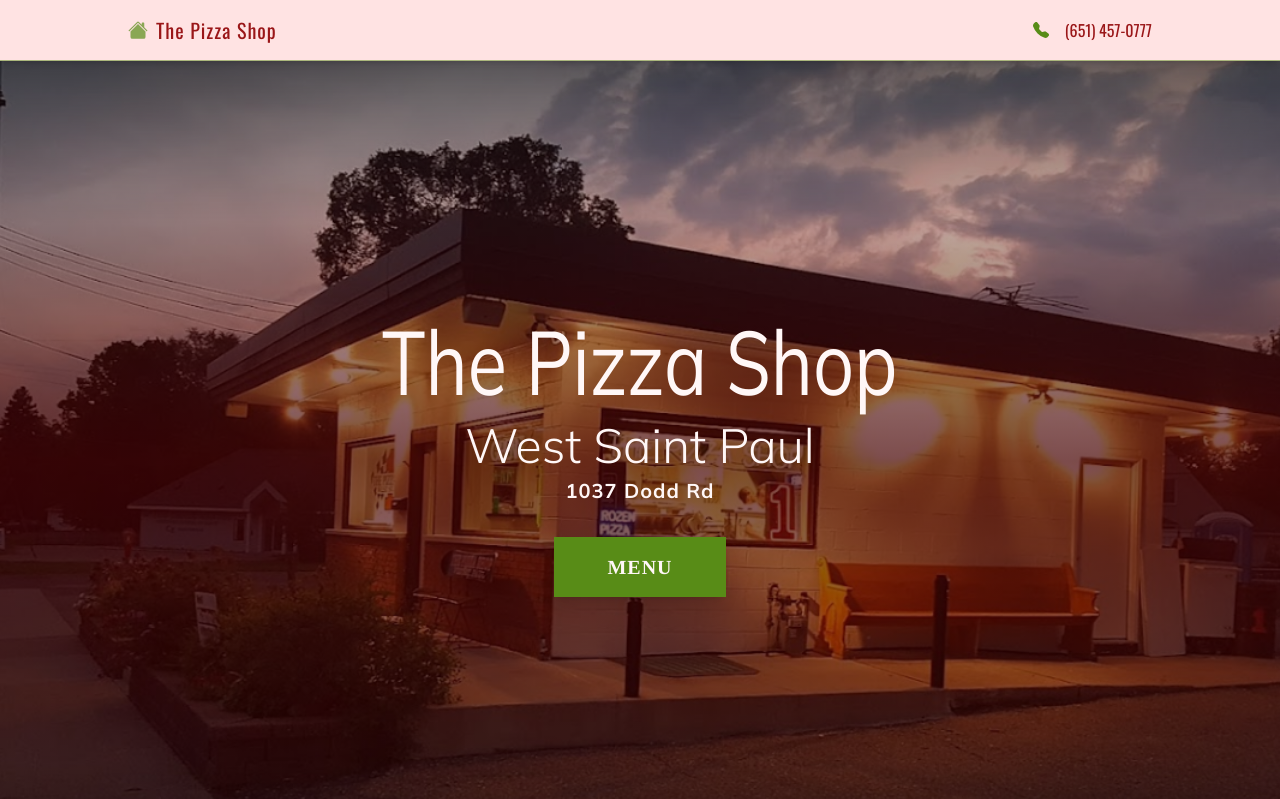
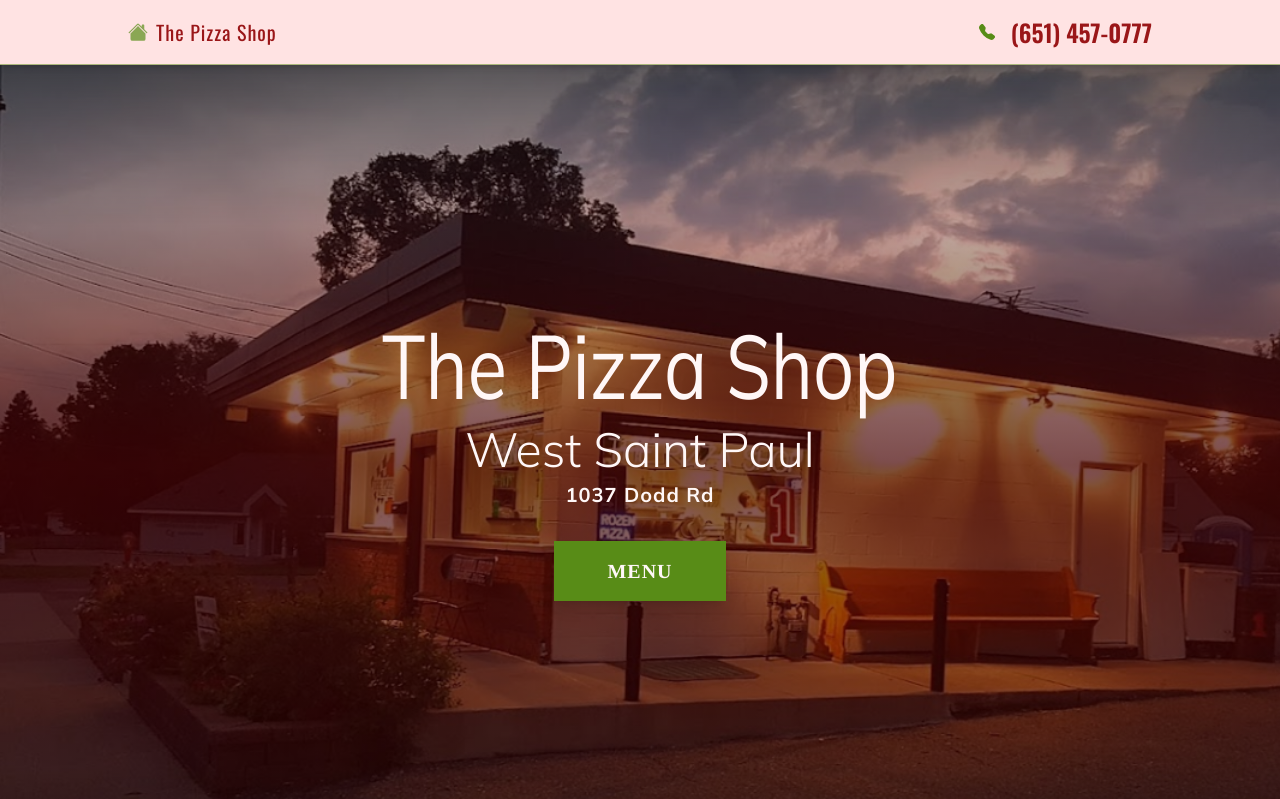
Before and after one commit to latz09/pizza-shop, a Next.js app: page / in a window 1280 px wide. Shown: the top 799 px of the page. Built offline with nearby package versions, Linux system fonts and the light colour scheme.

Commit message:
num bold

```diff
--- a/components/layout/Navbar.js
+++ b/components/layout/Navbar.js
@@ -20,7 +20,7 @@ const Navbar = () => {
 					<span className='text-secondary'>
 						<BsFillTelephoneFill />{' '}
 					</span>
-					<span>{`(651) 457-0777`}</span>
+					<span className="text-xl lg:text-2xl font-semibold">{`(651) 457-0777`}</span>
 				</div>
 			</div>
 		</div>
```
